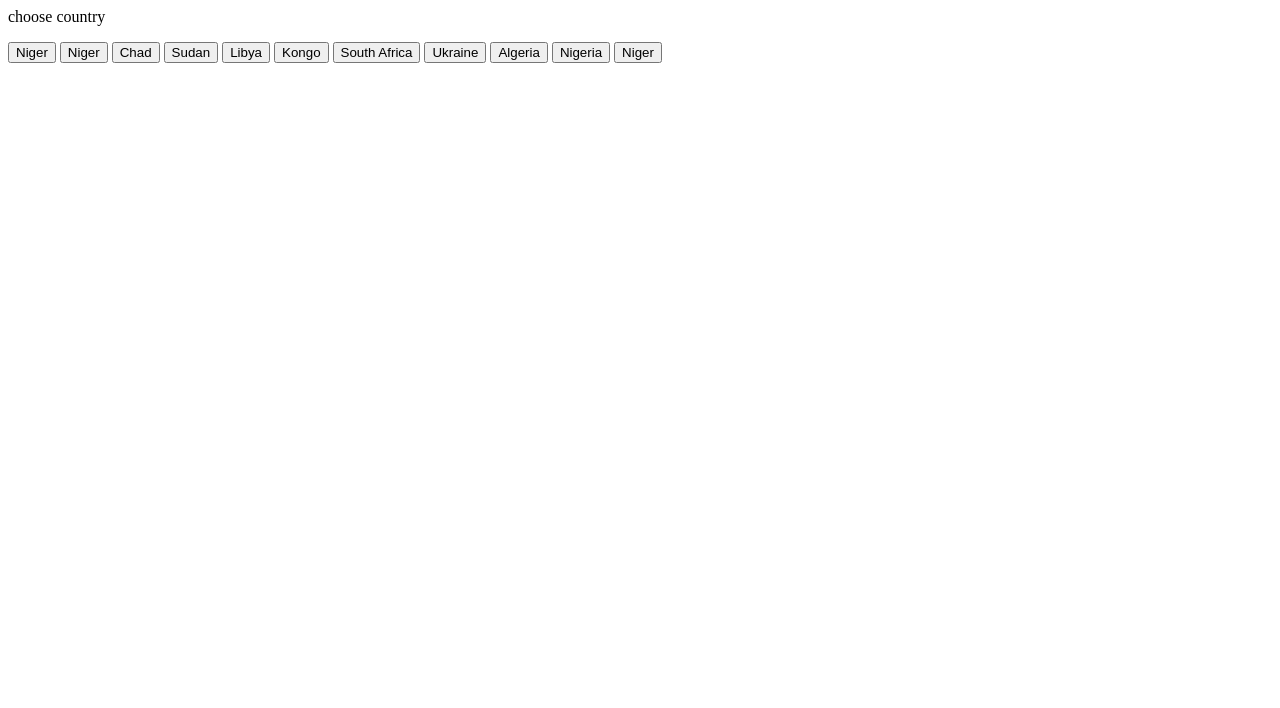
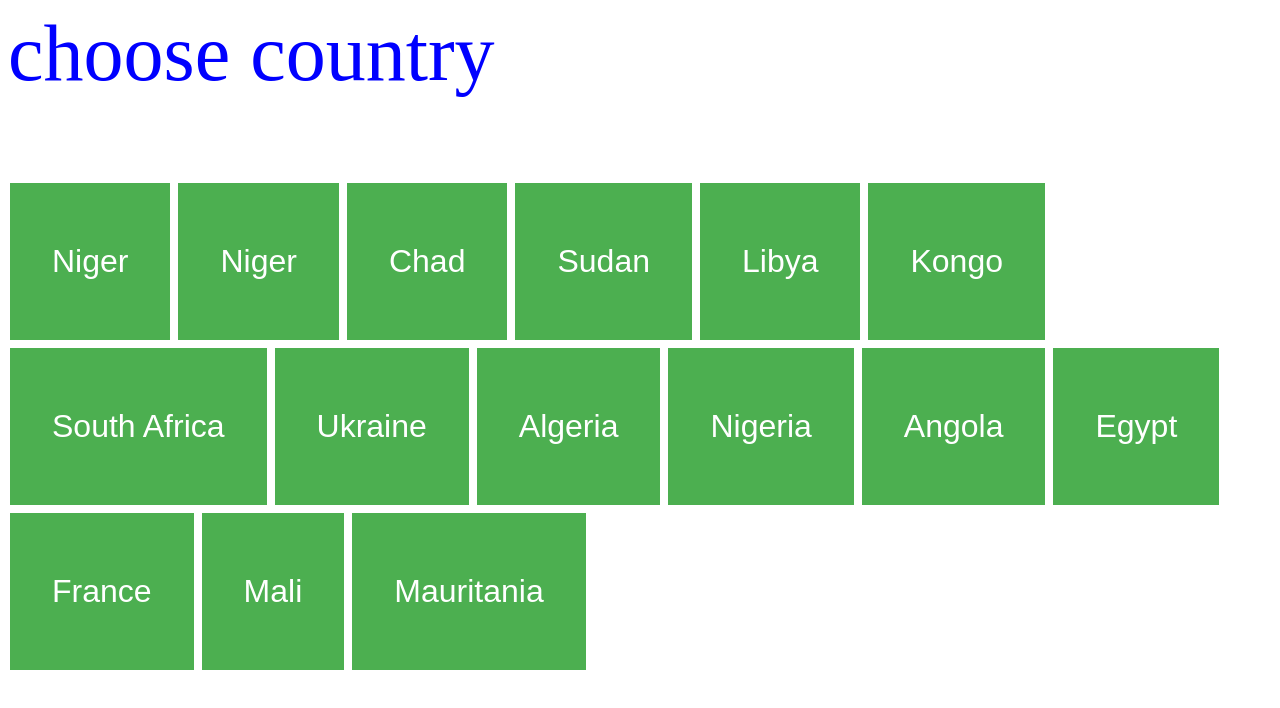
Before and after one commit to GrossBetruger/HerdImmunity, a plain HTML site: page index.html in a window 1280 px wide. Drawn offline with Linux system fonts and the light colour scheme.

Commit message:
added buttons and basic styling

```diff
--- a/index.html
+++ b/index.html
@@ -1,6 +1,20 @@
 <html>
-  <header>
-  </header>
+  <head>
+    <style>
+      .btn {
+        background-color: #4CAF50;
+        border: none;
+        color: white;
+        padding: 60px 42px;
+        text-align: center;
+        text-decoration: none;
+        display: inline-block;
+        font-size: 32px;
+        margin: 4px 2px;
+        cursor: pointer;
+      }
+      </style>
+  </head>
 
   <body>
   <script>
@@ -21,87 +35,118 @@
   </script>
 
 
-    <p id="result">
+    <p id="result" style="color:blue;font-size:80px;">
        choose country
     </p>
 
-    <button class="favorite styled"
+    <button class="btn"
         type="button"
         onclick="test(0.78)"
       >
        Niger
     </button>
 
-    <button class="favorite styled"
+    <button class="btn"
         type="button"
         onclick="test(0.78)"
       >
        Niger
     </button>
 
-    <button class="favorite styled"
+    <button class="btn"
         type="button"
         onclick="test(0.37)"
       >
        Chad
     </button>
 
-    <button class="favorite styled"
+    <button class="btn"
         type="button"
         onclick="test(0.9)"
       >
        Sudan
     </button>
 
-    <button class="favorite styled"
+    <button class="btn"
         type="button"
         onclick="test(0.94)"
       >
        Libya
     </button>
 
-    <button class="favorite styled"
+    <button class="btn"
         type="button"
         onclick="test(0.8)"
       >
        Kongo
     </button>
 
-    <button class="favorite styled"
+    <button class="btn"
         type="button"
         onclick="test(0.6)"
       >
        South Africa
     </button>
 
-    <button class="favorite styled"
+    <button class="btn"
         type="button"
         onclick="test(0.86)"
       >
        Ukraine
     </button>
 
-    <button class="favorite styled"
+    <button class="btn"
         type="button"
         onclick="test(0.88)"
       >
        Algeria
     </button>
 
-    <button class="favorite styled"
+    <button class="btn"
         type="button"
         onclick="test(0.42)"
       >
        Nigeria
     </button>
 
-    <button class="favorite styled"
+    <button class="btn"
+        type="button"
+        onclick="test(0.42)"
+      >
+       Angola
+    </button>
+
+
+    <button class="btn"
+        type="button"
+        onclick="test(0.94)"
+      >
+       Egypt
+    </button>
+
+
+    <button class="btn"
+        type="button"
+        onclick="test(0.9)"
+      >
+       France
+    </button>
+
+
+    <button class="btn"
+        type="button"
+        onclick="test(0.61)"
+      >
+       Mali
+    </button>
+
+
+    <button class="btn"
         type="button"
         onclick="test(0.78)"
       >
-       Niger
+       Mauritania
     </button>
-
 
   </body>
 
```
